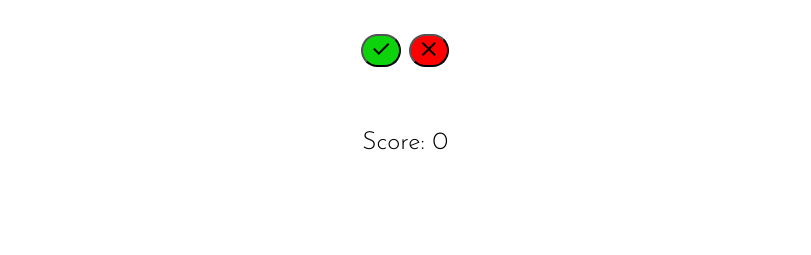
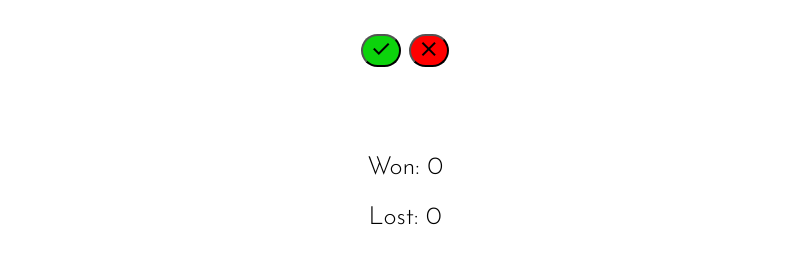
Before and after one commit to helenahagman/trueorfalse, a plain HTML site: page index.html in a window 1280 px wide. Shown: the part 717-972 px from the top of the page, without its empty margins (235-1046 px from the left). Before the commit the page ends 880 px from the top, so only its background shows below. Drawn offline with nearby package versions, Linux system fonts and the light colour scheme.

Commit message:
Add code to score area

```diff
--- a/index.html
+++ b/index.html
@@ -46,7 +46,10 @@
 
     <div class="score-area">
 
-        <div id="score">Score: 0</div>
+        <div>
+            <p class="score">Won: <span id="correct">0</span></p>
+            <p class="score">Lost: <span id="incorrect">0</span></p>
+        </div>
 
     </div>
 
```
